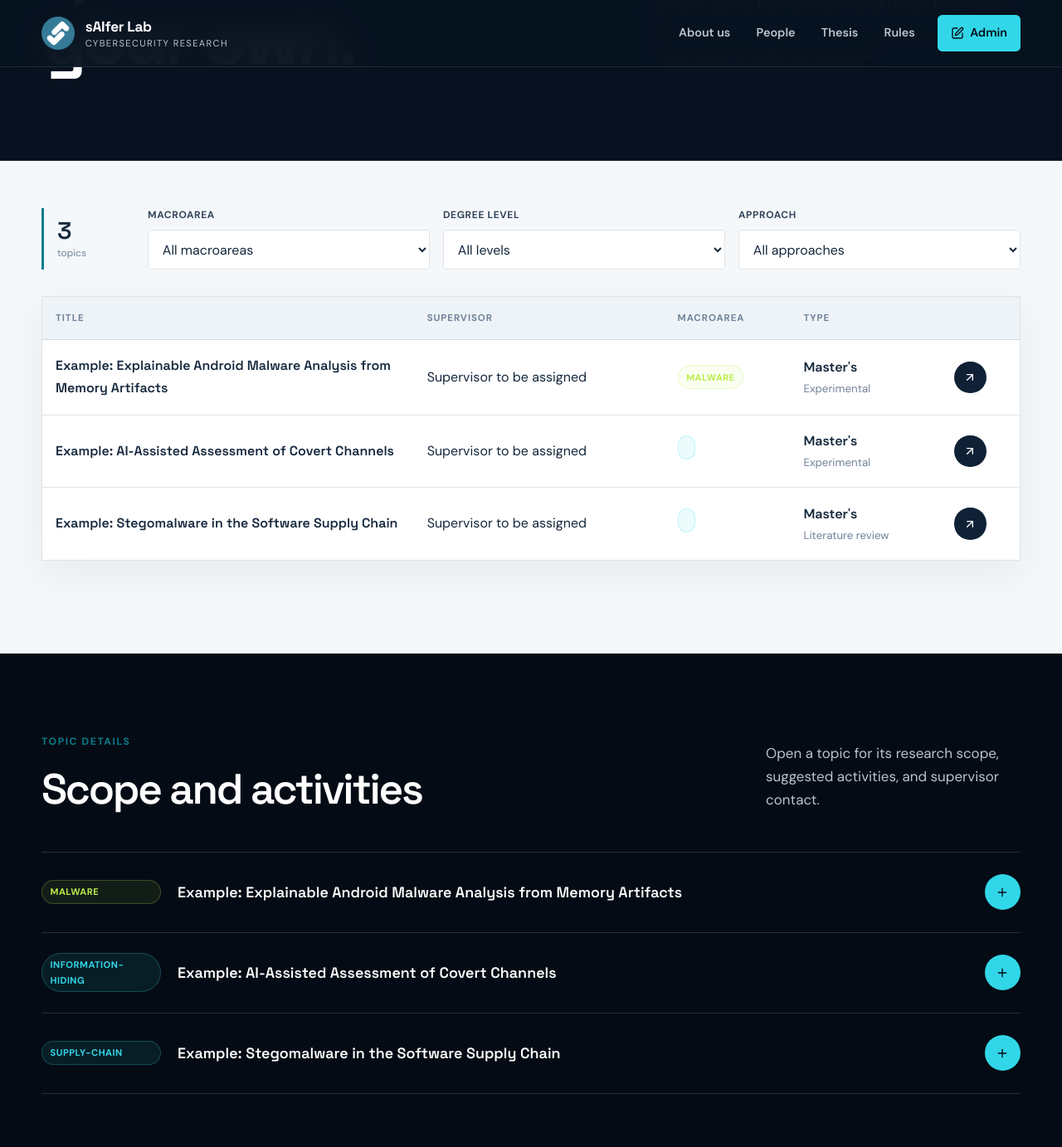
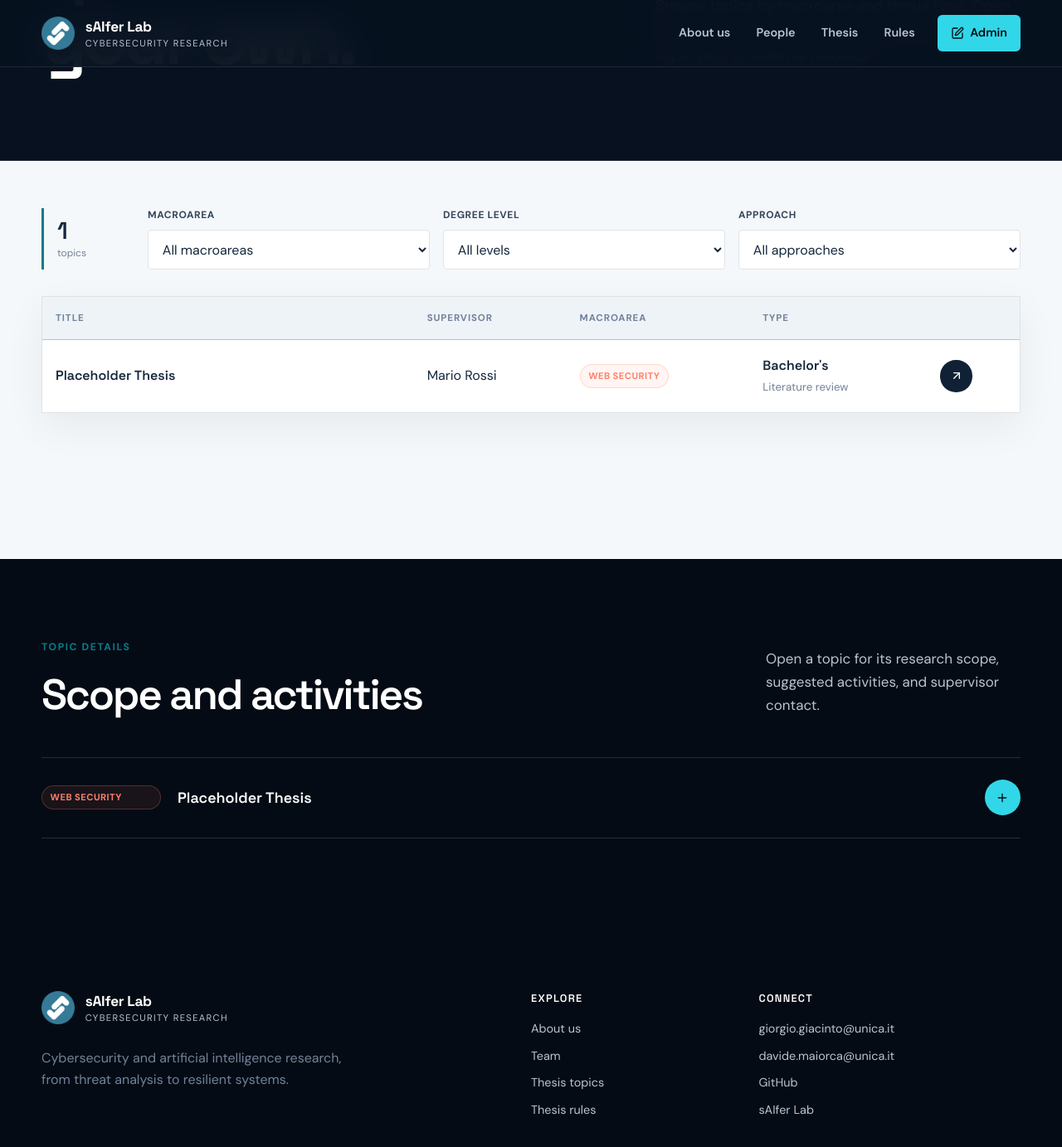
Before and after one commit to sAIferLab-Cyber/saiferlab-cyber.github.io, a Jekyll site: the page built from thesis.html, in a window 1280 px wide and 1400 px high, scrolled down 397 px. Shown: the top 1383 px of the window at 83% size. Built offline with Jekyll 4.4.1, drawn with Linux system fonts in a browser that asks for light colours.

Commit message:
Update Thesis “thesis-topics”

```diff
--- a/_data/theses.yml
+++ b/_data/theses.yml
@@ -1,48 +1,12 @@
 items:
-  - slug: android-memory-analysis
-    title: "Example: Explainable Android Malware Analysis from Memory Artifacts"
-    supervisor: Supervisor to be assigned
-    macroarea: malware-analysis
-    degree_level: Master's
-    approach: Experimental
-    link: ""
-    email: contact@example.org
-    summary: Design and evaluate an explainable analysis pipeline for detecting Android malware from volatile-memory representations.
-    description: The thesis investigates how memory artifacts can be transformed into machine-learning representations while preserving information useful for forensic interpretation.
-    activities:
-      - Review memory-based Android malware analysis methods.
-      - Prepare a reproducible experimental pipeline.
-      - Compare classification and explanation methods.
-      - Evaluate predictive performance and explanation faithfulness.
-
-  - slug: covert-channel-assessment
-    title: "Example: AI-Assisted Assessment of Covert Channels"
-    supervisor: Supervisor to be assigned
-    macroarea: information-hiding
-    degree_level: Master's
-    approach: Experimental
-    link: ""
-    email: contact@example.org
-    summary: Study how language models can support structured covert-channel assessment while keeping decisions traceable and reproducible.
-    description: The thesis evaluates AI-assisted security assessment against a deterministic scoring framework and expert-created reference cases.
-    activities:
-      - Prepare a representative set of covert-channel scenarios.
-      - Design constrained prompts and structured outputs.
-      - Measure agreement, consistency, and error patterns.
-      - Develop explanations and human-validation checkpoints.
-
-  - slug: stegomalware-supply-chain
-    title: "Example: Stegomalware in the Software Supply Chain"
-    supervisor: Supervisor to be assigned
-    macroarea: supply-chain
-    degree_level: Master's
+  - slug: placeholder
+    title: Placeholder Thesis
+    supervisor: Mario Rossi
+    macroarea: web
+    degree_level: Bachelor's
     approach: Literature review
-    link: ""
-    email: contact@example.org
-    summary: Systematically analyze how information-hiding techniques can support malware delivery and evasion across software supply chains.
-    description: The thesis develops a structured review of stegomalware and information-hiding techniques relevant to software supply-chain attacks.
-    activities:
-      - Define a systematic review protocol and inclusion criteria.
-      - Build a taxonomy of carriers, attack stages, and defensive methods.
-      - Compare the assumptions and limitations of existing detection techniques.
-      - Identify research gaps and reproducible evaluation requirements.
+    link: https://unicadrsi-my.sharepoint.com/:t:/g/personal/nicola_deidda_unica_it/IQDEALAaspMIT7KC74Ky5WT0ARREm3Q9aXIU36xThrzuOKw?e=ntrDoo
+    email: contact@email.com
+    summary: This is a summary
+    description: ''
+    activities: []
```
